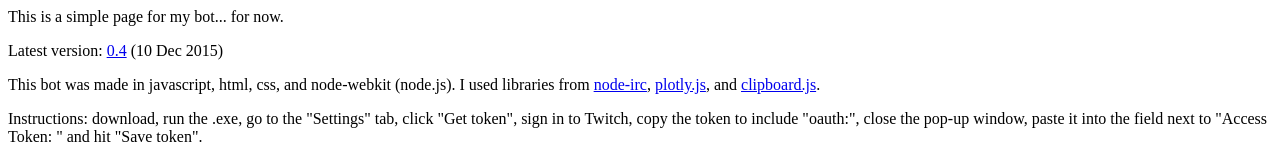
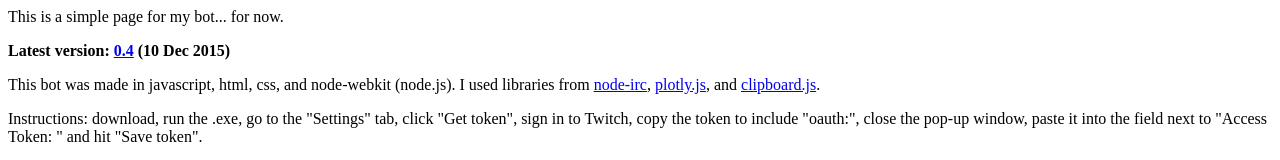
Before and after one commit to Skhmt/skhmt.github.io, a plain HTML site: page bot/index.html in a window 1280 px wide. Shown: the top 160 px of the page. Drawn offline with Linux system fonts and the light colour scheme.

Commit message:
Update index.html

```diff
--- a/bot/index.html
+++ b/bot/index.html
@@ -9,9 +9,9 @@
 <p>
   This is a simple page for my bot... for now.
 </p>
-<p>
-Latest version: <a href="dist/bot0.4.zip">0.4</a> (10 Dec 2015)
-</p>
+<p><b>
+  Latest version: <a href="dist/bot0.4.zip">0.4</a> (10 Dec 2015)
+</b></p>
 <p>
   This bot was made in javascript, html, css, and node-webkit (node.js). I used libraries from <a href="https://github.com/martynsmith/node-irc">node-irc</a>, <a href="https://plot.ly/javascript/">plotly.js</a>, and <a href="https://zenorocha.github.io/clipboard.js/">clipboard.js</a>.
 </p>
```
